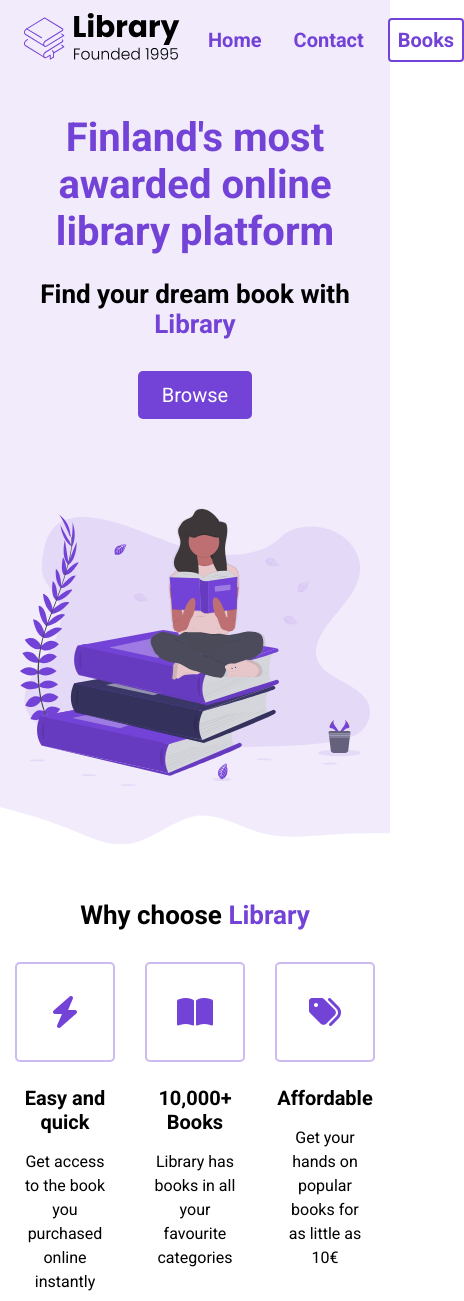
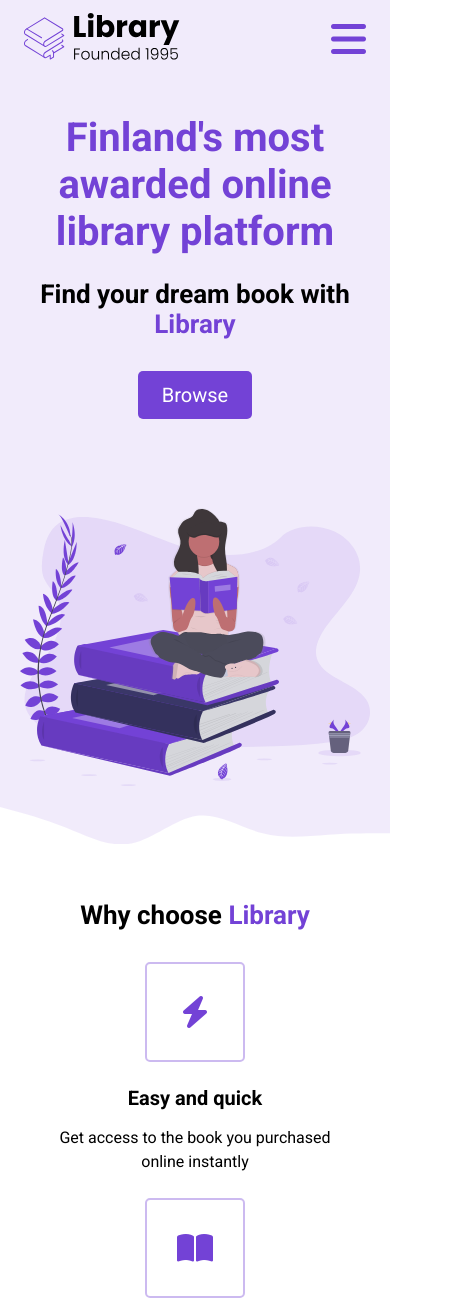
Before and after one commit to Seesti/E-commerce, a plain HTML site: page index.html in a window 390 px wide. Shown: the top 1301 px of the page, 464 px wide, since content can reach past the window. Drawn offline with Linux system fonts and the light colour scheme.

Commit message:
E-commerce

```diff
--- a/styles.css
+++ b/styles.css
@@ -414,3 +414,49 @@ footer {
     }
 
 }
+
+
+/* small phones, large phones */
+
+
+
+@media (max-width: 550px) {
+    .nav__links {
+        display: none;
+    }
+
+    .btn__menu {
+        display: block;
+    }
+
+    .highlight {
+        width: 100%;
+    }
+
+    .highlight:not(:last-child) {
+        margin-bottom: 24px;
+    }
+}
+
+
+/* small phones, large phones */
+
+
+
+@media (max-width: 550px) {
+    .nav__links {
+        display: none;
+    }
+
+    .btn__menu {
+        display: block;
+    }
+
+    .highlight {
+        width: 100%;
+    }
+
+    .highlight:not(:last-child) {
+        margin-bottom: 24px;
+    }
+}
```
